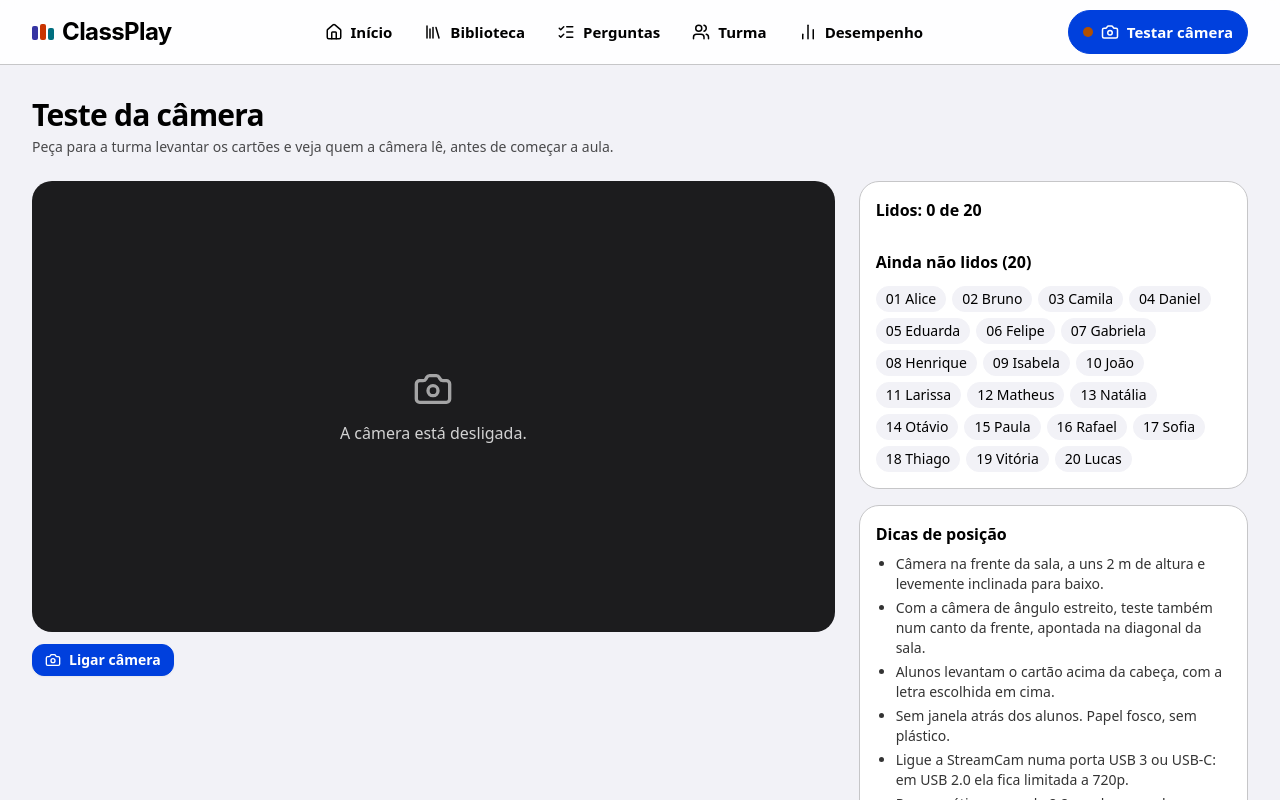
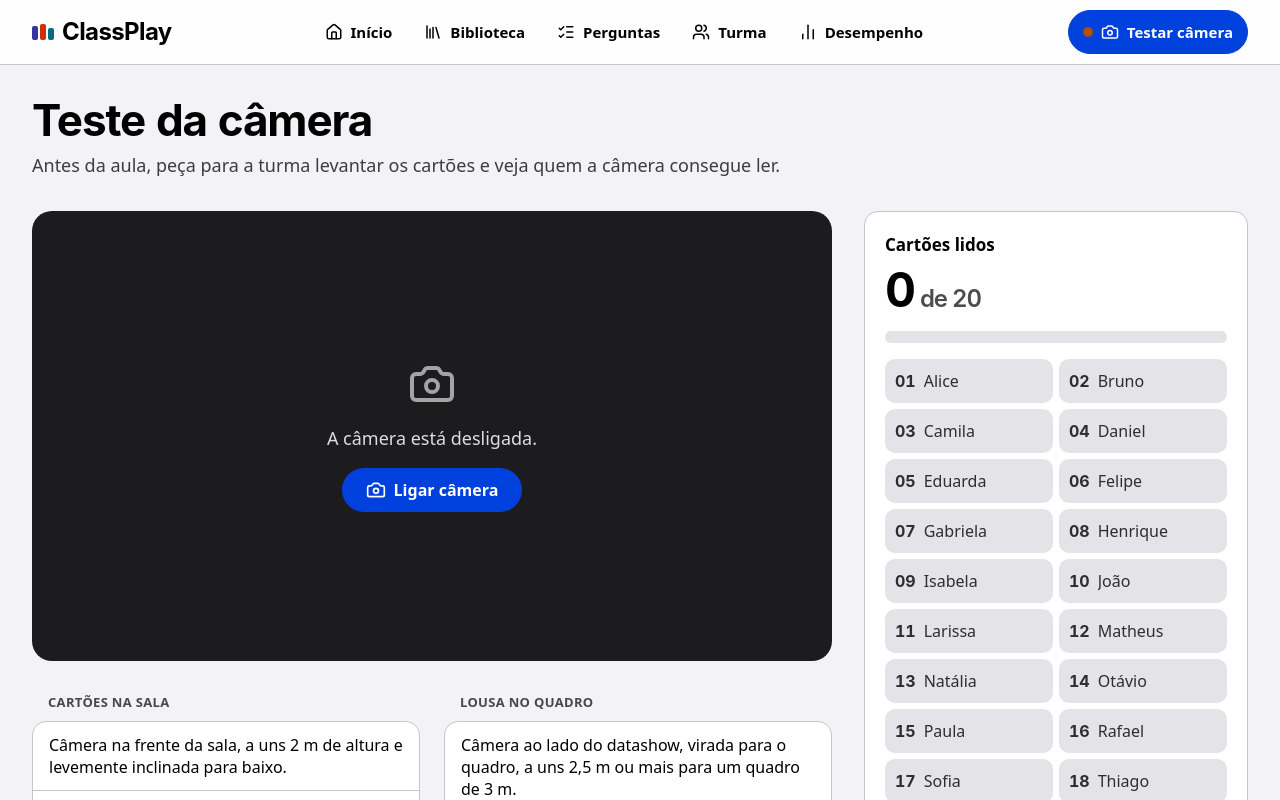
Before and after one commit to Lorenalgm/sala-interativa-ia, a React (Vite) app: page / in a window 1280 px wide. Both pictures are taken after a click on the button "Testar câmera". Shown: the top 800 px of the page. Built offline with nearby package versions, Linux system fonts and the light colour scheme; a web font is replaced by a local one.

Commit message:
feat: teste da câmera com ação no centro do vídeo, contagem de cartões lidos e dicas em listas

```diff
--- a/src/components/Camera/CameraTest.tsx
+++ b/src/components/Camera/CameraTest.tsx
@@ -1,5 +1,5 @@
 import React, { useEffect, useRef, useState } from 'react';
-import { Camera, CameraOff, Lock, Unlock } from 'lucide-react';
+import { Camera, CameraOff, Lock, RotateCcw, Unlock } from 'lucide-react';
 import { Student } from '../../types';
 import { ArucoCardDetector, DetectorStats } from '../../services/arucoDetector';
 import { openClassroomCamera, setFocusLocked, stopStream } from '../../services/camera';
@@ -10,15 +10,27 @@ interface CameraTestProps {
   onCameraStatusChange: (active: boolean) => void;
 }
 
-const TIPS = [
+// Dicas separadas pelo uso: cartões na sala ou lousa no quadro
+const TIPS: { title: string; items: string[] }[] = [
+  {
+    title: 'Cartões na sala',
+    items: [
       'Câmera na frente da sala, a uns 2 m de altura e levemente inclinada para baixo.',
-  'Com a câmera de ângulo estreito, teste também num canto da frente, apontada na diagonal da sala.',
       'Alunos levantam o cartão acima da cabeça, com a letra escolhida em cima.',
       'Sem janela atrás dos alunos. Papel fosco, sem plástico.',
-  'Ligue a StreamCam numa porta USB 3 ou USB-C: em USB 2.0 ela fica limitada a 720p.',
-  'Regra prática: cerca de 2,2 cm de marcador para cada metro até o aluno mais longe.',
-  'Lousa: câmera ao lado do datashow, virada para o quadro, a uns 2,5 m ou mais para um quadro de 3 m.',
+      'Cerca de 2,2 cm de marcador para cada metro até o aluno mais longe. Câmera de ângulo estreito: teste num canto da frente, apontada na diagonal.',
+      'Câmera USB: use uma porta USB 3 ou USB-C. Em USB 2.0, muitas ficam limitadas a 720p.',
+    ],
+  },
+  {
+    title: 'Lousa no quadro',
+    items: ['Câmera ao lado do datashow, virada para o quadro, a uns 2,5 m ou mais para um quadro de 3 m.'],
+  },
 ];
+
+const pad = (id: number) => String(id).padStart(2, '0');
+const pill =
+  'inline-flex items-center gap-2 min-h-[2.75rem] rounded-full text-base font-semibold focus-visible:outline focus-visible:outline-2 focus-visible:outline-offset-2 focus-visible:outline-primary';
 
 export const CameraTest: React.FC<CameraTestProps> = ({ students, onCameraStatusChange }) => {
   const videoRef = useRef<HTMLVideoElement | null>(null);
@@ -88,13 +100,13 @@ export const CameraTest: React.FC<CameraTestProps> = ({ students, onCameraStatus
           const known = new Set(studentsRef.current.map((s) => s.id));
           markers.forEach((m) => {
             const ok = known.has(m.id);
-            ctx.strokeStyle = ok ? '#16a34a' : '#dc2626';
+            ctx.strokeStyle = ok ? '#248a3d' : '#d70015';
             ctx.lineWidth = Math.max(4, canvas.width / 320);
             ctx.beginPath();
             m.corners.forEach((c, i) => (i === 0 ? ctx.moveTo(c.x, c.y) : ctx.lineTo(c.x, c.y)));
             ctx.closePath();
             ctx.stroke();
-            ctx.fillStyle = ok ? '#16a34a' : '#dc2626';
+            ctx.fillStyle = ok ? '#248a3d' : '#d70015';
             ctx.font = `bold ${Math.max(18, canvas.width / 50)}px sans-serif`;
             ctx.fillText(`#${m.id} ${m.option}`, m.corners[0].x, m.corners[0].y - 8);
           });
@@ -133,22 +145,30 @@ export const CameraTest: React.FC<CameraTestProps> = ({ students, onCameraStatus
     if (ok) setLocked(!locked);
   };
 
+  // Zera a lista de lidos sem desligar a câmera, para testar de novo
+  const resetRead = () => {
+    seenRef.current = new Set();
+    setReadIds([]);
+  };
+
   const seen = new Set(readIds);
   const notRead = students.filter((s) => !seen.has(s.id));
   const readStudents = students.filter((s) => seen.has(s.id));
 
+  const pct = students.length > 0 ? Math.round((readStudents.length / students.length) * 100) : 0;
+
   return (
-    <div className="max-w-7xl mx-auto px-4 sm:px-6 lg:px-8 py-8 space-y-6">
-      <div>
-        <h1 className="text-2xl sm:text-3xl font-extrabold tracking-tight">Teste da câmera</h1>
-        <p className="text-sm text-base-content/70 mt-1">
-          Peça para a turma levantar os cartões e veja quem a câmera lê, antes de começar a aula.
+    <div className="max-w-7xl mx-auto px-4 sm:px-6 lg:px-8 pt-8 pb-16 space-y-8">
+      <header className="space-y-2">
+        <h1 className="font-display text-4xl lg:text-[2.75rem] font-bold tracking-tight leading-[1.05]">Teste da câmera</h1>
+        <p className="text-lg text-base-content/75">
+          Antes da aula, peça para a turma levantar os cartões e veja quem a câmera consegue ler.
         </p>
-      </div>
+      </header>
 
-      <div className="grid grid-cols-1 lg:grid-cols-3 gap-6">
+      <div className="grid grid-cols-1 lg:grid-cols-3 gap-8 items-start">
         <div className="lg:col-span-2 space-y-3">
-          <div className="w-full aspect-video bg-neutral rounded-box relative overflow-hidden flex items-center justify-center">
+          <div className="w-full aspect-video bg-[#1c1c1e] rounded-[1.25rem] relative overflow-hidden flex items-center justify-center">
             <video
               ref={videoRef}
               autoPlay
@@ -160,88 +180,115 @@ export const CameraTest: React.FC<CameraTestProps> = ({ students, onCameraStatus
               ref={canvasRef}
               className={`absolute inset-0 w-full h-full object-contain pointer-events-none ${active ? '' : 'hidden'}`}
             />
+            {/* Desligada: a ação principal fica no centro, onde o olhar já está */}
             {!active && (
-              <div className="text-center p-6 space-y-3">
-                <Camera className="w-10 h-10 mx-auto text-neutral-content/60" aria-hidden="true" />
-                <p role={error ? 'alert' : undefined} className="text-neutral-content/80">
+              <div className="text-center p-6 space-y-4">
+                <Camera className="w-12 h-12 mx-auto text-white/60" aria-hidden="true" />
+                <p role={error ? 'alert' : undefined} className="text-lg text-white/85 max-w-sm">
                   {error
-                    ? 'Não foi possível abrir a câmera. Confira a permissão do navegador.'
+                    ? 'Não foi possível abrir a câmera. Confira se o navegador tem permissão para usá-la.'
                     : 'A câmera está desligada.'}
                 </p>
+                <button onClick={start} className={`${pill} px-6 bg-primary text-primary-content hover:bg-[#0036bd]`}>
+                  <Camera className="w-5 h-5" aria-hidden="true" />
+                  {error ? 'Tentar de novo' : 'Ligar câmera'}
+                </button>
               </div>
             )}
           </div>
 
+          {active && (
             <div className="flex flex-wrap items-center gap-2">
-            {active ? (
-              <button onClick={stop} className="btn btn-sm">
-                <CameraOff className="w-4 h-4" />
-                Desligar câmera
+              <button onClick={stop} className={`${pill} px-5 bg-[#e3e3e8] hover:bg-[#d8d8de]`}>
+                <CameraOff className="w-4 h-4" aria-hidden="true" />
+                Desligar
               </button>
-            ) : (
-              <button onClick={start} className="btn btn-sm btn-primary">
-                <Camera className="w-4 h-4" />
-                {error ? 'Tentar de novo' : 'Ligar câmera'}
-              </button>
-            )}
-            {active && (
-              <button onClick={toggleFocus} className="btn btn-sm" aria-pressed={locked}>
-                {locked ? <Unlock className="w-4 h-4" /> : <Lock className="w-4 h-4" />}
+              <button onClick={toggleFocus} className={`${pill} px-5 bg-[#e3e3e8] hover:bg-[#d8d8de]`} aria-pressed={locked}>
+                {locked ? <Unlock className="w-4 h-4" aria-hidden="true" /> : <Lock className="w-4 h-4" aria-hidden="true" />}
                 {locked ? 'Soltar foco' : 'Travar foco'}
               </button>
-            )}
-            {lockFailed && (
-              <span role="status" className="text-sm text-base-content/70">
-                Esta câmera não permite travar o foco pelo navegador.
-              </span>
-            )}
-            {stats && active && (
-              <span className="ml-auto text-sm text-base-content/70 tabular-nums" aria-live="off">
+              {stats && (
+                <span className="ml-auto text-[0.9375rem] text-base-content/70 tabular-nums" aria-live="off">
                   {stats.width}×{stats.height} · {stats.fps} quadros/s · {stats.detectMs} ms por leitura
                 </span>
               )}
             </div>
-        </div>
-
-        <div className="space-y-4">
-          <section className="bg-base-100 border border-base-300 rounded-box p-4 space-y-3">
-            <h2 className="font-bold">
-              Lidos: {readStudents.length} de {students.length}
-            </h2>
-            <ul className="flex flex-wrap gap-1.5" aria-label="Cartões lidos">
-              {readStudents.map((s) => (
-                <li key={s.id} className="badge badge-success py-3 font-semibold" title={s.name}>
-                  {String(s.id).padStart(2, '0')} {s.name.split(' ')[0]}
+          )}
+          {lockFailed && (
+            <p role="status" className="text-base text-base-content/75">
+              Esta câmera não deixa o navegador travar o foco. Tudo bem: a leitura funciona assim mesmo.
+            </p>
+          )}
+          <div className="grid grid-cols-1 md:grid-cols-2 gap-6 pt-5">
+            {TIPS.map((group) => (
+              <section key={group.title} aria-label={group.title} className="space-y-2">
+                <h2 className="px-4 text-[0.8125rem] font-semibold uppercase tracking-wide text-base-content/70">{group.title}</h2>
+                <ul className="bg-base-100 rounded-[0.875rem] border border-base-300 overflow-hidden">
+                  {group.items.map((t, i) => (
+                    <li key={t} className={`px-4 py-3 text-base leading-snug ${i > 0 ? 'border-t border-base-300' : ''}`}>
+                      {t}
                     </li>
                   ))}
                 </ul>
-            <h2 className="font-bold pt-1">Ainda não lidos ({notRead.length})</h2>
-            <ul className="flex flex-wrap gap-1.5" aria-label="Cartões não lidos">
-              {notRead.map((s) => (
-                <li key={s.id} className="badge badge-ghost py-3" title={s.name}>
-                  {String(s.id).padStart(2, '0')} {s.name.split(' ')[0]}
+              </section>
+            ))}
+          </div>
+        </div>
+
+        <div className="space-y-8">
+          {/* Quem a câmera já leu, no formato dos cartões */}
+          <section aria-labelledby="lidos" className="bg-base-100 border border-base-300 rounded-[0.875rem] p-5 space-y-4">
+            <div className="flex items-start justify-between gap-3">
+              <div>
+                <h2 id="lidos" className="text-[1.0625rem] font-semibold">Cartões lidos</h2>
+                <p className="font-display text-5xl font-bold tracking-tight leading-none mt-2 tabular-nums" aria-live="polite">
+                  {readStudents.length}
+                  <span className="text-2xl font-semibold text-base-content/70"> de {students.length}</span>
+                </p>
+              </div>
+              {readStudents.length > 0 && (
+                <button onClick={resetRead} className="inline-flex items-center gap-1.5 min-h-[2.75rem] px-3 rounded-lg text-base font-semibold text-primary hover:bg-black/5">
+                  <RotateCcw className="w-4 h-4" aria-hidden="true" />
+                  Ler de novo
+                </button>
+              )}
+            </div>
+            <div className="h-3 rounded-full bg-[#e3e3e8] overflow-hidden" aria-hidden="true">
+              <div className="h-full rounded-full bg-success motion-safe:transition-[width] motion-safe:duration-300" style={{ width: `${pct}%` }} />
+            </div>
+            <ul className="grid grid-cols-2 gap-1.5" aria-label="Alunos da turma">
+              {students.map((s) => {
+                const ok = seen.has(s.id);
+                return (
+                  <li
+                    key={s.id}
+                    title={s.name}
+                    className={`flex items-center gap-2 min-h-[2.75rem] px-2.5 rounded-[0.625rem] text-base ${
+                      ok ? 'bg-success text-success-content font-semibold' : 'bg-[#e3e3e8] text-base-content/80'
+                    }`}
+                  >
+                    <span className="font-display font-bold tabular-nums">{pad(s.id)}</span>
+                    <span className="truncate">{s.name.split(' ')[0]}</span>
+                    <span className="sr-only">{ok ? '(lido)' : '(ainda não lido)'}</span>
                   </li>
-              ))}
+                );
+              })}
             </ul>
+            {notRead.length > 0 && readStudents.length > 0 && (
+              <p className="text-base text-base-content/75">
+                Quem ainda não foi lido: peça para virar o cartão de frente para a câmera e levantar mais alto.
+              </p>
+            )}
             {calibrationSeen > 0 && (
-              <p role="status" className="text-sm text-base-content/80">
+              <p role="status" className="text-base text-base-content/80">
                 Marcadores de calibração da lousa vistos: {calibrationSeen} de 4.
               </p>
             )}
             {unknownIds.length > 0 && (
-              <p role="status" className="text-sm text-red-800">
-                Cartões sem aluno na turma: {unknownIds.map((id) => `#${id}`).join(', ')}.
+              <p role="status" className="text-base font-semibold text-error">
+                Cartões sem aluno na turma: {unknownIds.map((id) => `#${pad(id)}`).join(', ')}. Cadastre o aluno na Turma.
               </p>
             )}
-          </section>
-
-          <section className="bg-base-100 border border-base-300 rounded-box p-4 space-y-2">
-            <h2 className="font-bold">Dicas de posição</h2>
-            <ul className="list-disc pl-5 space-y-1 text-sm text-base-content/80">
-              {TIPS.map((t) => (
-                <li key={t}>{t}</li>
-              ))}
-            </ul>
           </section>
         </div>
       </div>
```
Lines whose indentation alone changed are shown as unchanged.
